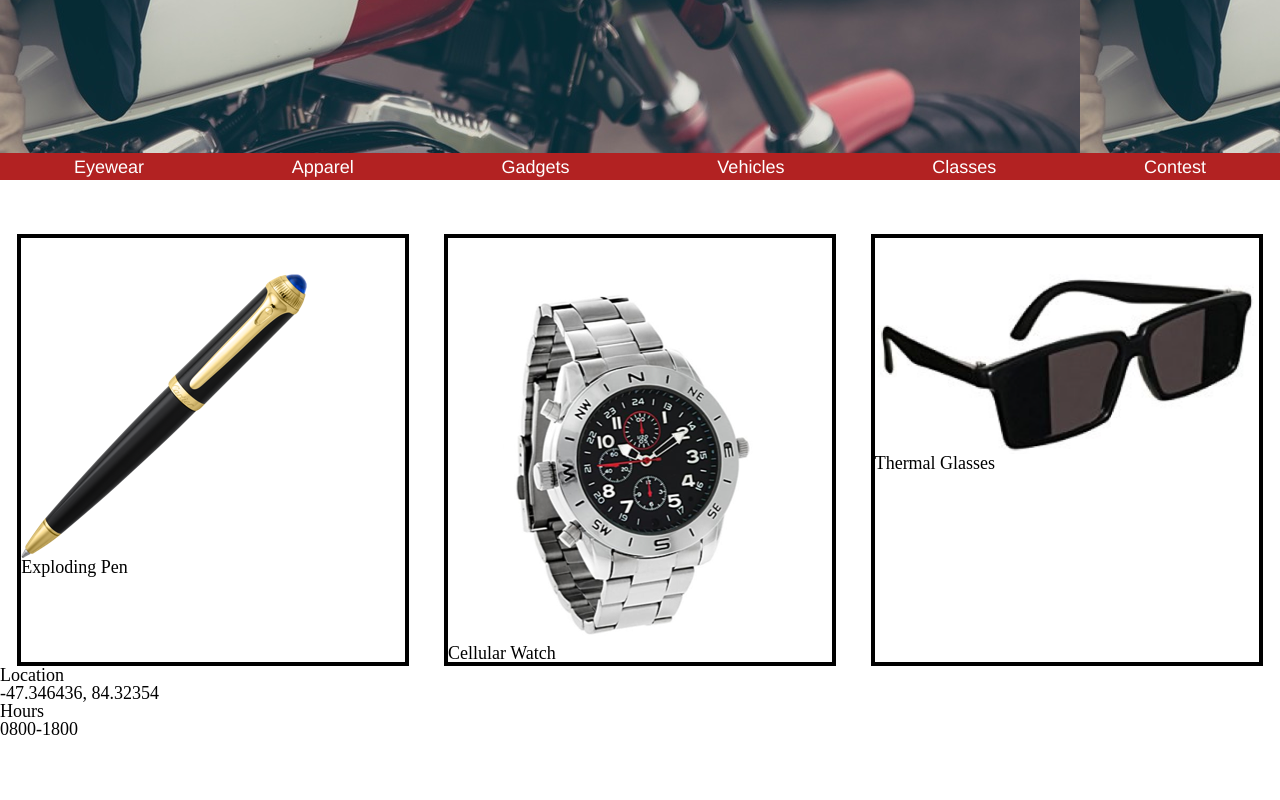
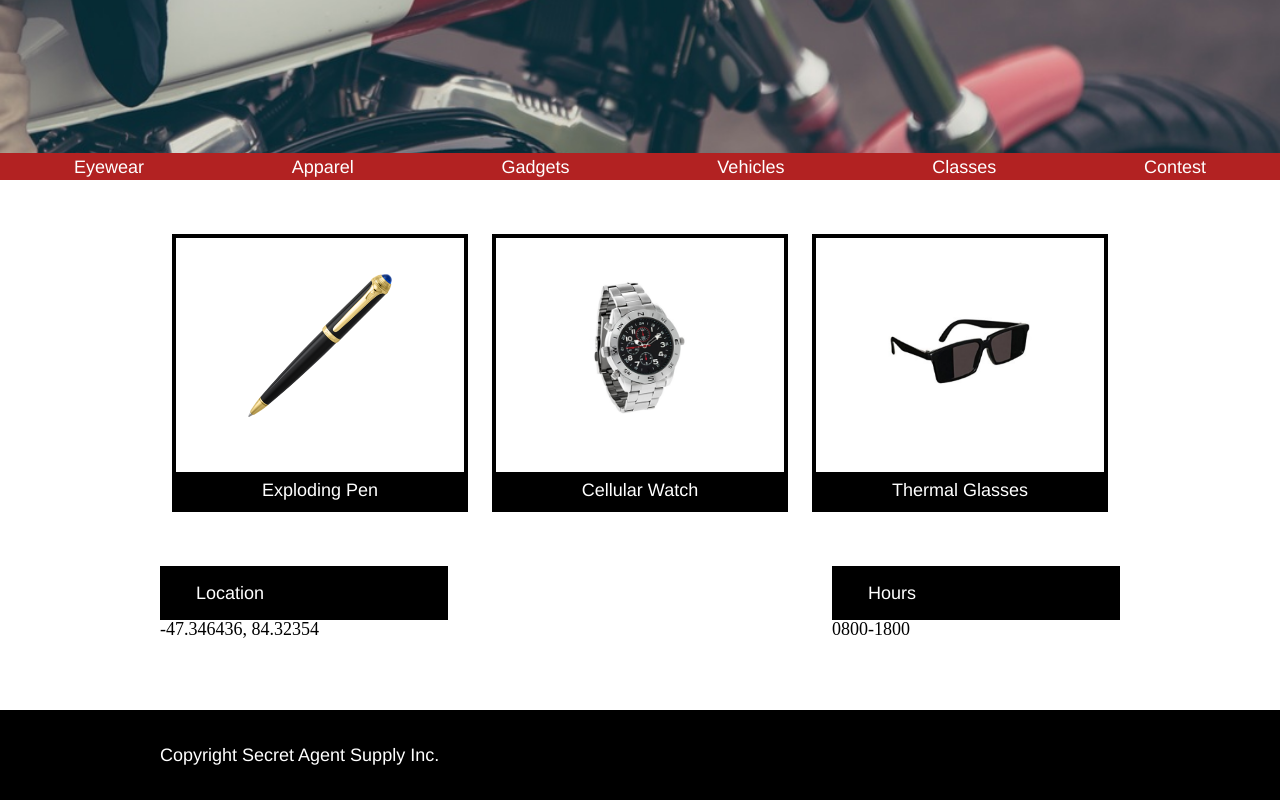
Before and after one commit to janelgreenwood/secretagentsupply, a plain HTML site: page index.html in a window 1280 px wide. Shown: the part 504-1304 px from the top of the page. Before the commit the page ends 1243 px from the top, so only its background shows below. Drawn offline with Linux system fonts and the light colour scheme.

Commit message:
first website done

```diff
--- a/index.html
+++ b/index.html
@@ -31,16 +31,22 @@
 
     <body>
       <div class="products">
-          <div class="pen">
+          <div class="product-item pen">
+            <div class="product-image">
               <img src="./resources/images/pen.png">
-            <h2>Exploding Pen<h2>
             </div>
-          <div class="watch">
+            <h2>Exploding Pen</h2>
+          </div>
+          <div class="product-item watch">
+            <div class="product-image">
               <img src="./resources/images/watch.png">
+            </div>
             <h2>Cellular Watch</h2>
           </div>
-          <div class="glasses">
+          <div class="product-item glasses">
+            <div class="product-image">
               <img src="./resources/images/glasses.png">
+            </div>
             <h2>Thermal Glasses</h2>
           </div>
         </div>
@@ -49,10 +55,19 @@
       </div>
   </body>
 
-  <footer>
+  <div class="lohours">
+    <div class="location">
       <h2>Location</h2>
       <p>-47.346436, 84.32354<p>
+    </div>
+    <div class="hours">
       <h2>Hours</h2>
       <p>0800-1800</p>
-  </footer>
+    </div>
+  </div>
+
+  <footer>
+    <div class="footermagic">
+      <h2>Copyright Secret Agent Supply Inc.</h2>
+    </div>
 </html>
--- a/resources/css/style.css
+++ b/resources/css/style.css
@@ -42,7 +42,9 @@ html {
   width: 100%;
   background-image: url(../images/banner.jpeg);
   padding-top: 9rem;
-
+   background-repeat: no-repeat;
+   background-position: center;
+   background-size: cover;
 }
 
 .mediaset {
@@ -98,50 +100,91 @@ li {
 .products {
   display: flex;
   padding-top: 3rem;
-justify-content: space-around;
-  width: 100%;
+  justify-content: space-around;
+  width: 960px;
+  margin: 0 auto;
+}
+
+.product-item {
+  border: 4px solid black;
+  width: 30%;
+}
+
+.product-image {
+  width: 50%;
+  height: 9rem;
   overflow: hidden;
+  padding-top: 2rem;
+  padding-bottom: 2rem;
+  margin: 0 auto;
+}
+
+.product-item img {
+  max-width: 100%;
+  height: auto;
+  display: block;
 
 }
 
-.pen {
-  border: 4px solid black;
-  width: 30%;
-
+.product-item.glasses img {
+  margin-top: 30%;
 }
 
-.watch {
-  border: 4px solid black;
-  width: 30%;
-
+.product-item h2 {
+  background-color: black;
+  margin: 0 auto;
+  color: white;
+  padding: 0.5rem;
+  font-family: helvetica;
+  text-align: center;
 }
 
-.glasses {
-  border: 4px solid black;
-  width: 30%;
-
+.lohours {
+  padding-top: 3rem;
+  display: flex;
+  width: 960px;
+  margin: 0 auto;
+  justify-content: space-between;
 }
 
-.pen img {
-  max-width: 100%;
-  height: auto;
-  display: block;
-padding-top: 2rem;
+.location {
+  width: 30%;
 }
 
-.watch img {
-  max-width: 100%;
-  height: auto;
-  display: block;
-  padding-top: 2rem;
-
+.hours {
+  width: 30%;
 }
 
+.location h2 {
+  background-color: black;
+  font-family: helvetica;
+  color: white;
+  padding-left: 2rem;
+  padding-top: 1rem;
+  padding-bottom: 1rem;
+}
 
-.glasses img {
-  max-width: 100%;
-  height: auto;
-  display: block;
-  padding-top: 2rem;
+.hours h2 {
+  background-color: black;
+  font-family: helvetica;
+  color: white;
+  padding-left: 2rem;
+  padding-top: 1rem;
+  padding-bottom: 1rem;
+}
 
+footer {
+  height: 5rem;
+  background-color: black;
+  display: flex;
+  align-items: center;
+  margin-top: 4rem;
 }
+
+.footermagic {
+  color: white;
+  font-family: helvetica;
+  width: 960px;
+  text-align: left;
+  margin: 0 auto;
+}
```
Lines whose indentation alone changed are shown as unchanged.
